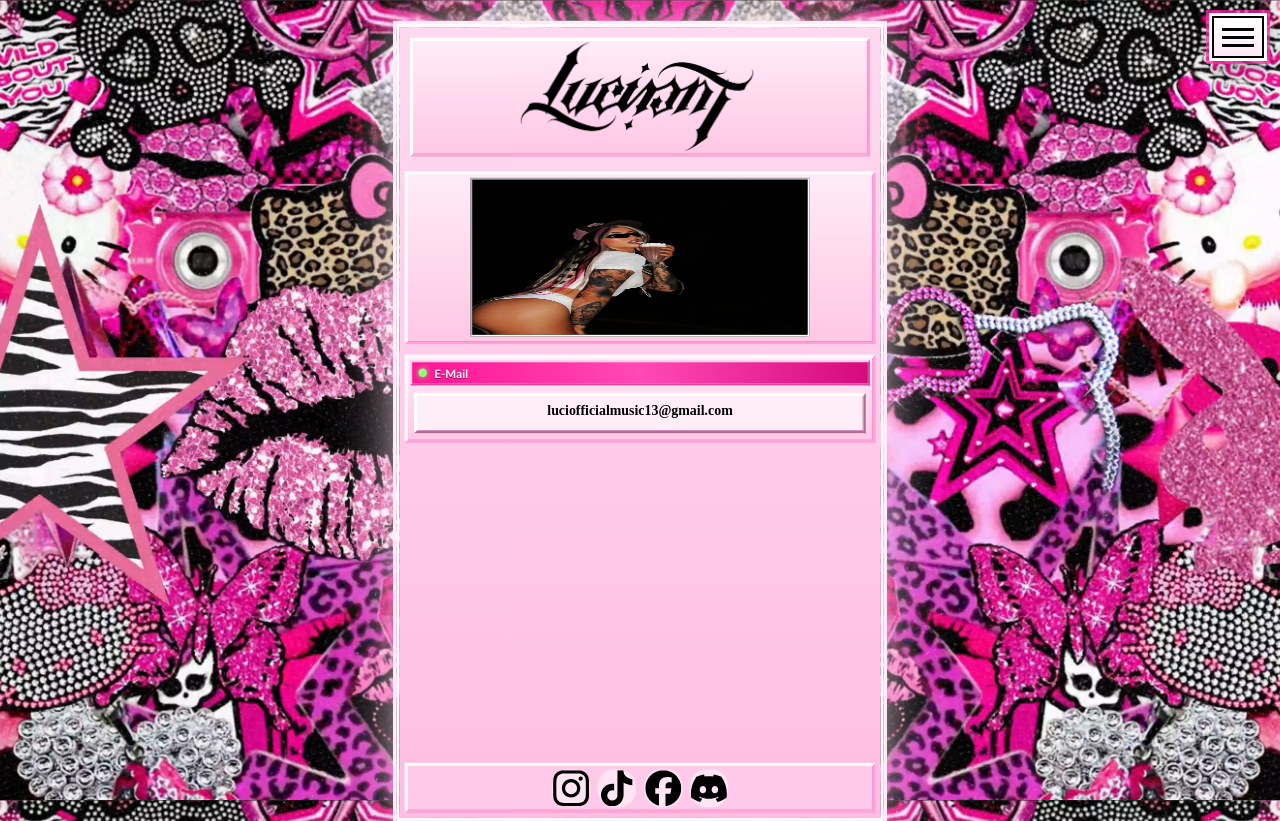
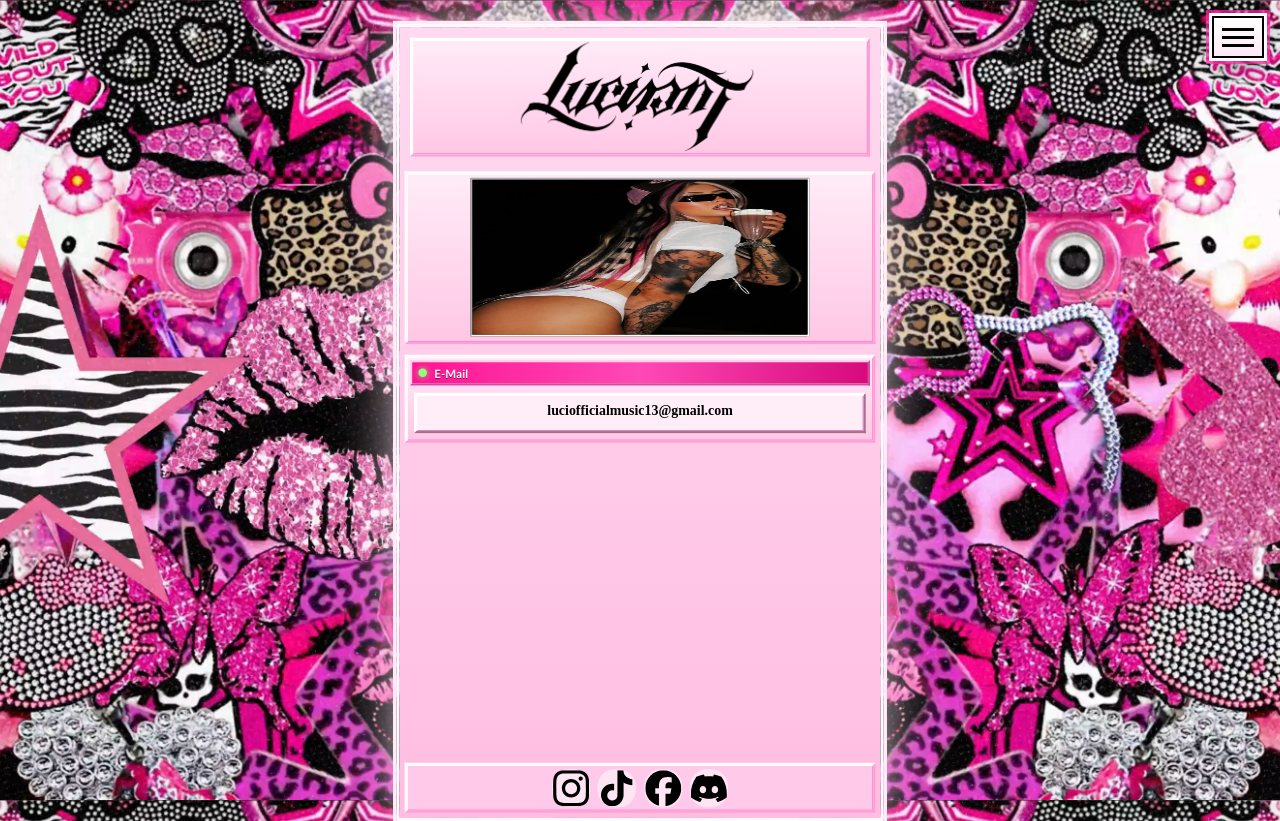
Before and after one commit to weblixiahub/luci2, a Next.js app: page /email-me in a window 1280 px wide. Built offline with nearby package versions, Linux system fonts and the light colour scheme.

Commit message:
Use tighter crop for email page image

```diff
--- a/app/email-me/page.tsx
+++ b/app/email-me/page.tsx
@@ -14,7 +14,7 @@ export default function EmailMePage() {
         </header>
 
         <section className="win98Box emailPanel">
-          <img src="/Milkshakes3-focus.webp" alt="Email Luci" className="emailPhoto" />
+          <img src="/Milkshakes3-tight.webp" alt="Email Luci" className="emailPhoto" />
         </section>
 
         <section className="win98Box contactPanel">
```
Also changed, not shown: public/Milkshakes3-tight.webp (added).
